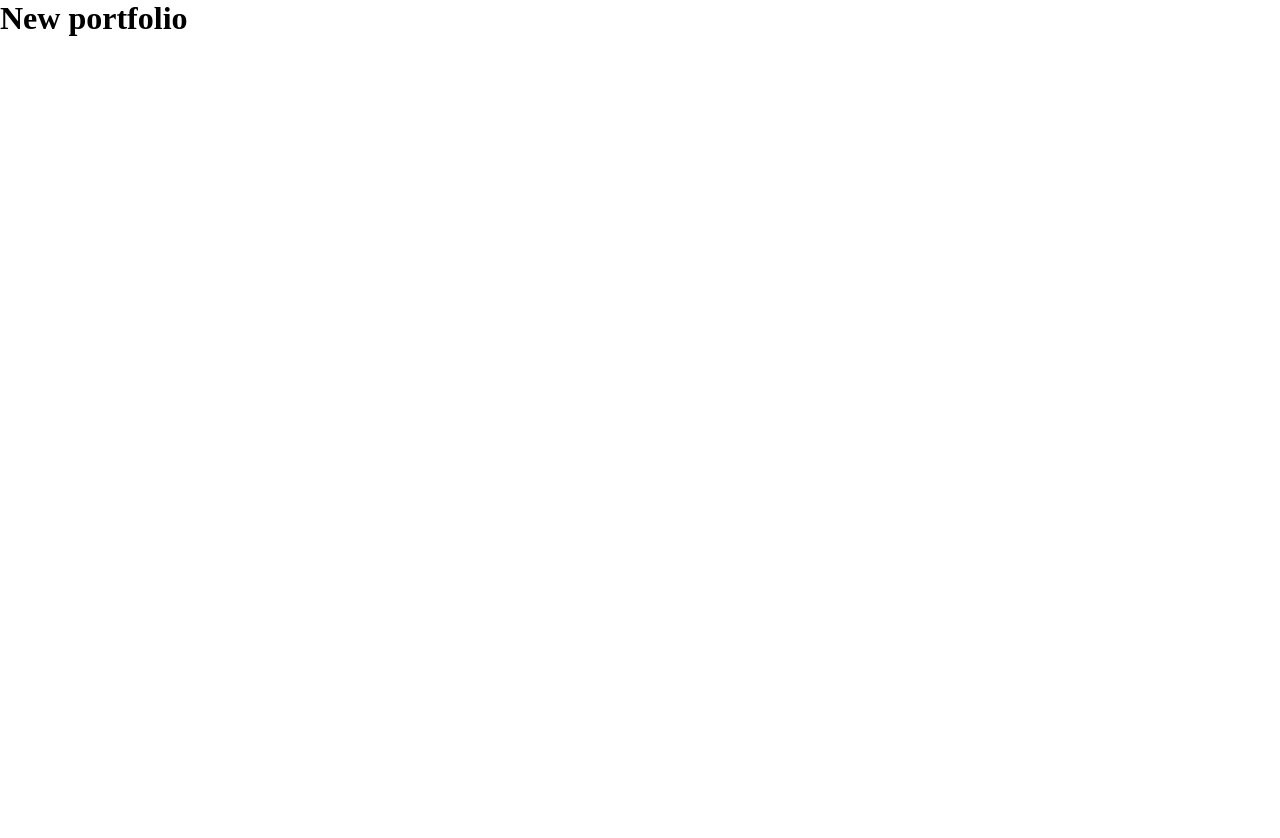
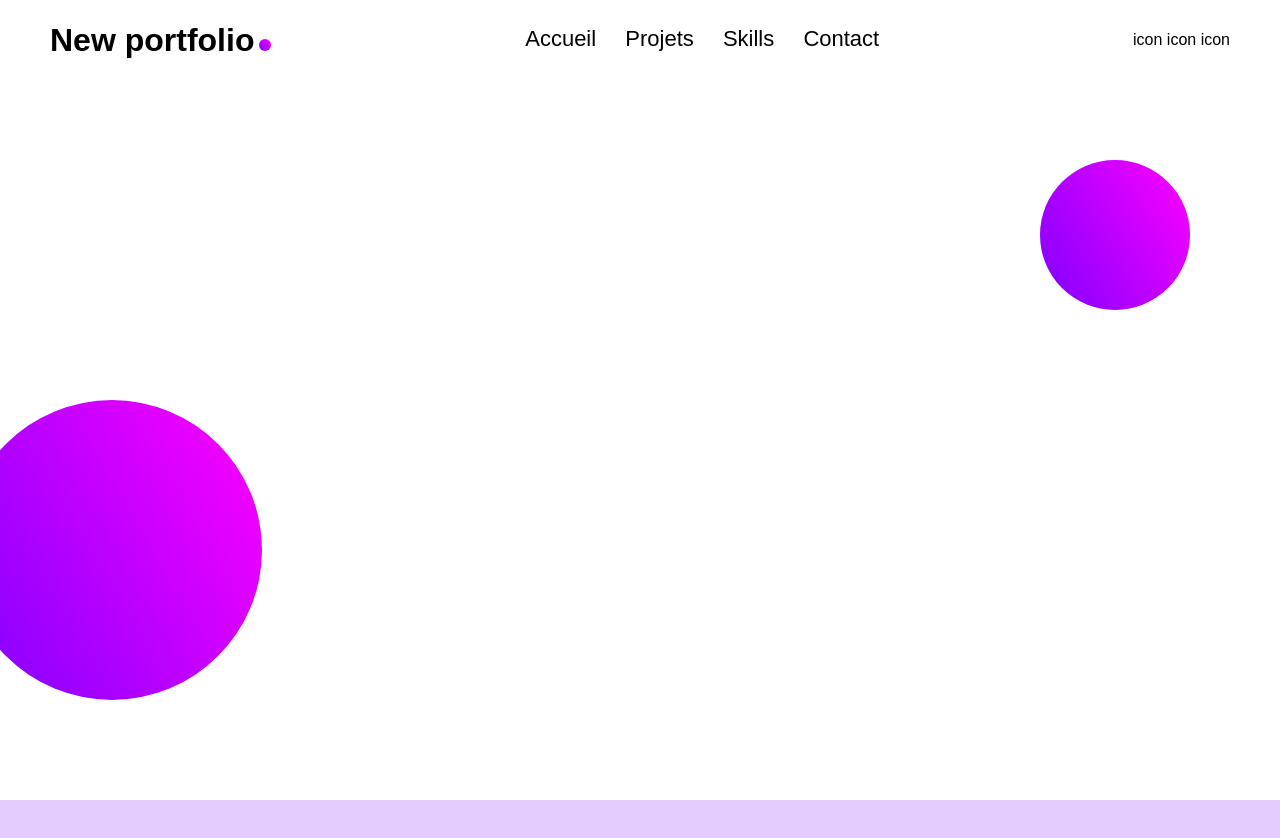
Before and after one commit to jimmy-clairy/portfolio_2, a website: page index.html in a window 1280 px wide. Shown: the top 838 px of the page. Before the commit the page ends 800 px from the top, so only its background shows below. Drawn offline with Linux system fonts and the light colour scheme.

Commit message:
Begin Header

```diff
--- a/index.html
+++ b/index.html
@@ -13,8 +13,31 @@
 
 <body>
     <header class="header">
-        <h1 class="header__heading">New portfolio</h1>
+        <h1 class="header__heading"><a href="#">New portfolio<span class="dot"></span></a></h1>
+        <nav class="nav">
+            <a class="nav__link" href="#section-1">Accueil</a>
+            <a class="nav__link" href="#section-2">Projets</a>
+            <a class="nav__link" href="#section-3">Skills</a>
+            <a class="nav__link" href="#section-4">Contact</a>
+        </nav>
+        <div class="social">
+            <a class="social__link" href="#section-2">icon</a>
+            <a class="social__link" href="#section-3">icon</a>
+            <a class="social__link" href="#section-4">icon</a>
+        </div>
     </header>
+    <main class="main">
+        <section id="section-1" class="sections section-1">
+            <div class="shapes shape-1"></div>
+            <div class="shapes shape-2"></div>
+        </section>
+        <section id="section-2" class="sections section-2">
+            <div class="shapes shape-3"></div>
+        </section>
+        <section id="section-3" class="sections section-3"></section>
+        <section id="section-4" class="sections section-4"></section>
+    </main>
+
 </body>
 
 </html>
--- a/sass/bases/_generals.scss
+++ b/sass/bases/_generals.scss
@@ -6,4 +6,5 @@ html {
 
 body {
     font-size: 1.6em;
+    font-family: sans-serif;
 }
--- a/sass/bases/_reset.scss
+++ b/sass/bases/_reset.scss
@@ -5,3 +5,8 @@
     margin: 0;
     box-sizing: border-box;
 }
+
+a {
+    text-decoration: none;
+    color: inherit;
+}
--- /dev/null
+++ b/sass/components/_shapes.scss
@@ -0,0 +1,26 @@
+.shapes {
+    height: 30rem;
+    width: 30rem;
+    border-radius: 50%;
+    background: linear-gradient(60deg, $cl-primary, $cl-secondary);
+    position: absolute;
+}
+
+.shape-1 {
+    top: 50%;
+    left: -3%;
+}
+
+.shape-2 {
+    height: 15rem;
+    width: 15rem;
+    top: 20%;
+    right: 7%;
+}
+
+.shape-3 {
+    height: 15rem;
+    width: 15rem;
+    top: 50%;
+    right: -2%;
+}
--- a/sass/main.scss
+++ b/sass/main.scss
@@ -1,2 +1,69 @@
+@import "utils/variables";
+
 @import "bases/reset";
 @import "bases/generals";
+
+@import "components/shapes";
+
+
+.header {
+    position: fixed;
+    top: 0;
+    z-index: 10;
+    width: 100%;
+    padding: 0 5rem;
+    min-height: 8rem;
+    background-color: rgba($cl-white, 0.85);
+    display: flex;
+    justify-content: space-between;
+    align-items: center;
+}
+
+.dot {
+    display: inline-block;
+    width: 1.2rem;
+    height: 1.2rem;
+    border-radius: 50%;
+    margin-left: 0.5rem;
+    background: linear-gradient(60deg, $cl-primary, $cl-secondary);
+}
+
+.nav {
+    width: 30%;
+    display: flex;
+    justify-content: space-between;
+}
+
+.nav__link {
+    font-size: 2.2rem;
+    font-weight: 500;
+    transition: 0.4s;
+    border-bottom: 0.3rem solid transparent;
+}
+
+.nav__link:hover {
+    color: $cl-primary;
+    border-bottom: 0.3rem solid $cl-primary;
+}
+
+.sections {
+    height: 100vh;
+    position: relative;
+    overflow: hidden;
+}
+
+.section-1 {
+    background-color: lighten($cl-primary, 50);
+}
+
+.section-2 {
+    background-color: lighten($cl-primary, 40);
+}
+
+.section-3 {
+    background-color: lighten($cl-primary, 30);
+}
+
+.section-4 {
+    background-color: lighten($cl-primary, 20);
+}
--- /dev/null
+++ b/sass/utils/_variables.scss
@@ -0,0 +1,5 @@
+$cl-white: #fff;
+$cl-black: #000;
+
+$cl-primary: #7f00ff;
+$cl-secondary: #ff00ff;
```
Also changed, not shown: css/style.css, 1 other file.
